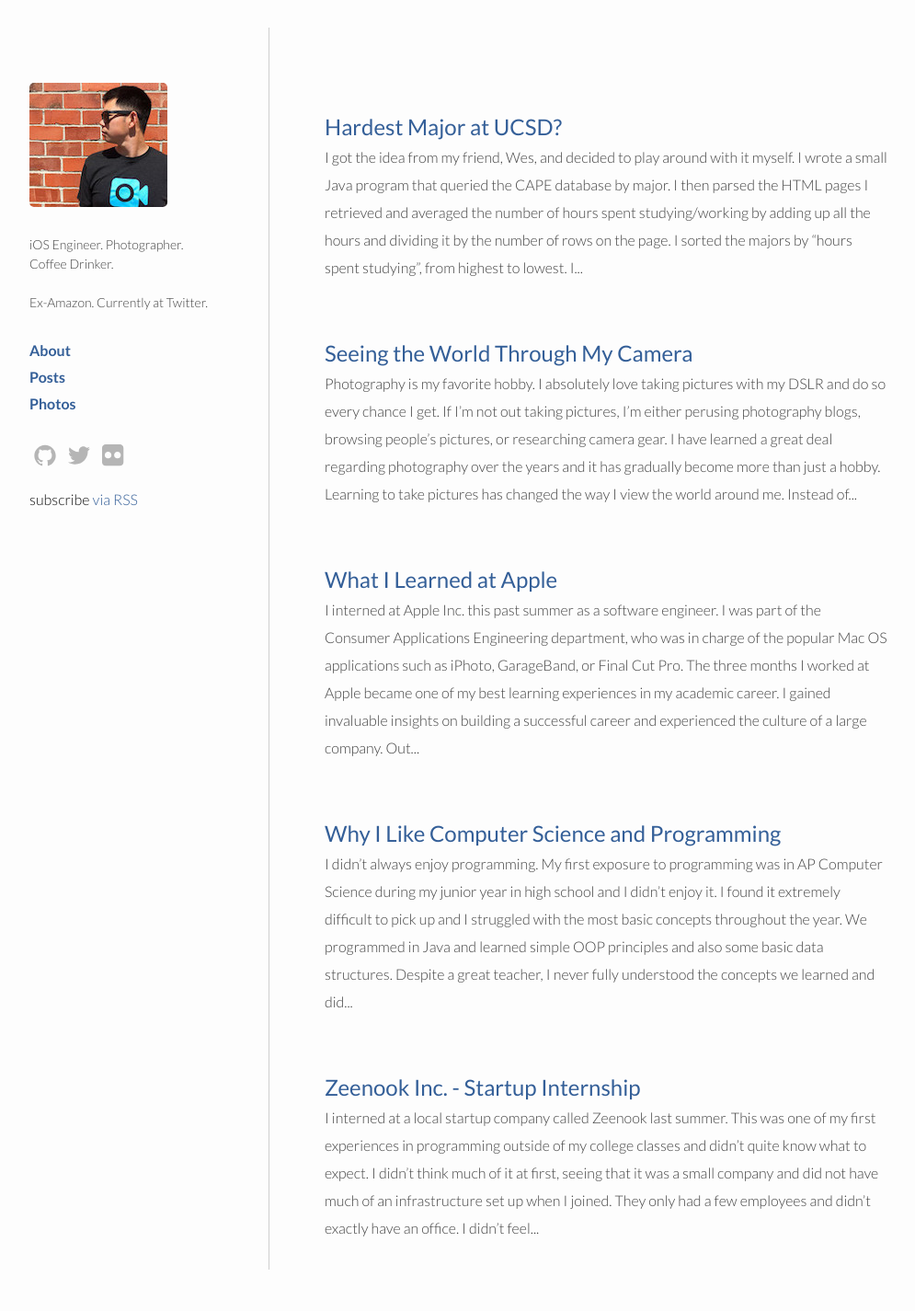
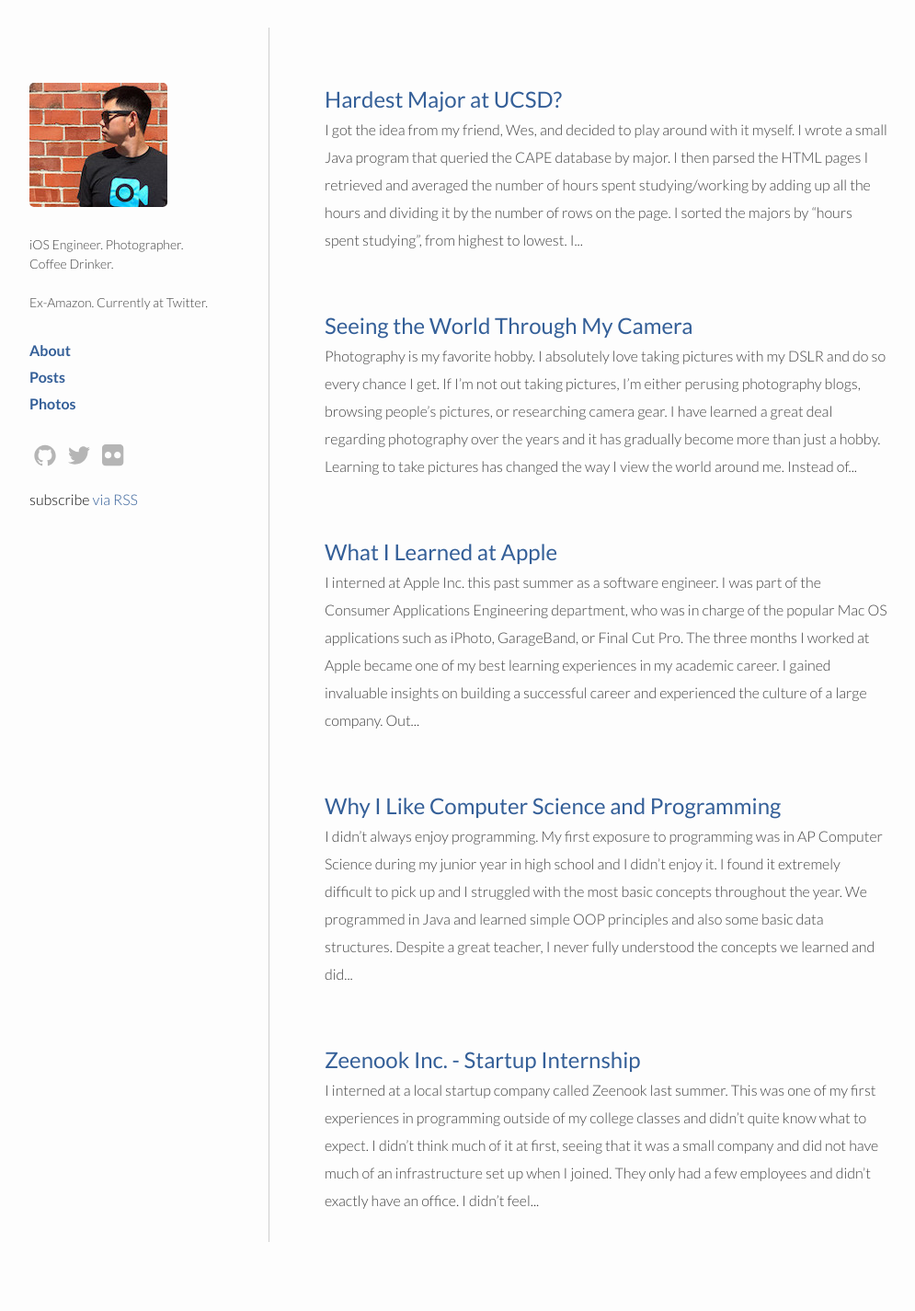
Before and after one commit to wyattlam1/wyattlam1.github.io, a Jekyll site: the page built from index.html, in a window 1280 px wide. Shown: the whole page at 92% size, without its empty margins (126-1121 px from the left). Built offline with Jekyll 4.4.1, drawn with Linux system fonts in a browser that asks for light colours; after the commit the page ends 1395 px from its top, so only the background shows below that.

Commit message:
fixed padding on right container

```diff
--- a/_sass/_layout.scss
+++ b/_sass/_layout.scss
@@ -72,7 +72,7 @@
 
 .right-container {
     padding-left: $spacing-unit;
-    padding-top: $spacing-unit * 2;
+    padding-top: $spacing-unit;
     margin-left: $left-container-width + $spacing-unit * 2;
     border-left: 1px solid;
     border-left-color:  $grey-color-light-light;
```
